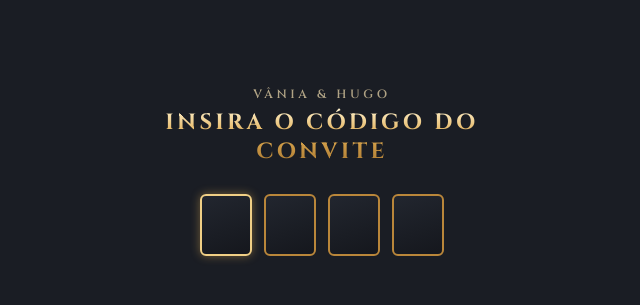
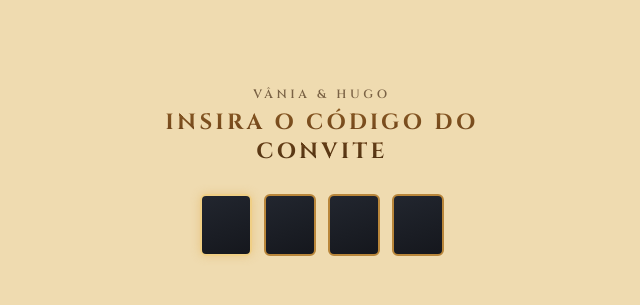
Before and after one commit to hugo10simao/wedding, a plain HTML site: page index.html in a window 1280 px wide. Shown: the part 206-511 px from the top of the page, without its empty margins (318-958 px from the left). Drawn offline with Linux system fonts and the light colour scheme.

Commit message:
minor updates

```diff
--- a/index.html
+++ b/index.html
@@ -9,7 +9,7 @@
 <meta property="og:description" content="4 de Setembro de 2027" />
 <meta property="og:image" content="https://hugo10simao.github.io/wedding/bg.png" />
 <meta property="og:type" content="website" />
-<link rel="icon" type="image/png" href="favicon.ico" />
+<link rel="icon" type="image/png" href="favicon.png" />
 <style>
   @import url('https://fonts.googleapis.com/css2?family=Cinzel:wght@600;700&display=swap');
 
@@ -152,7 +152,7 @@
     font-weight: 600;
     font-size: 2.6cqw;
     letter-spacing: 0.12em;
-    color: #f0dcae;
+    color: #4a3018;
     text-align: center;
     text-transform: uppercase;
   }
@@ -162,8 +162,8 @@
     display: none;
     height: 100vh;
     width: 100vw;
-    background: #1a1d24;
-    color: #f0dcae;
+    background: #efdbb0;
+    color: #4a3018;
     align-items: center;
     justify-content: center;
     text-align: center;
@@ -192,7 +192,7 @@
     position: fixed;
     inset: 0;
     z-index: 999;
-    background: #1a1d24;
+    background: #efdbb0;
     display: flex;
     align-items: center;
     justify-content: center;
@@ -205,7 +205,7 @@
     width: 100%;
     max-width: 320px;
     text-align: center;
-    color: #f0dcae;
+    color: #4a3018;
   }
 
   .pin-card .eyebrow {
@@ -219,7 +219,7 @@
     font-size: 22px;
     letter-spacing: 0.15em;
     margin: 0 0 28px;
-    background: linear-gradient(180deg, #fff3d0 0%, #e0ac52 45%, #a87730 100%);
+    background: linear-gradient(180deg, #8a5a24 0%, #6b4118 50%, #4a2f10 100%);
     -webkit-background-clip: text;
     background-clip: text;
     color: transparent;
```
Also changed, not shown: bg.png, bg_1.png (added).
